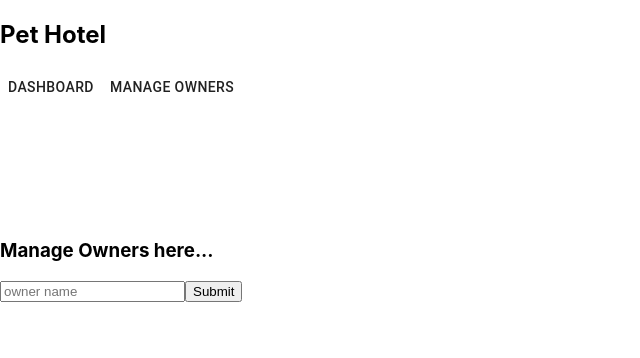
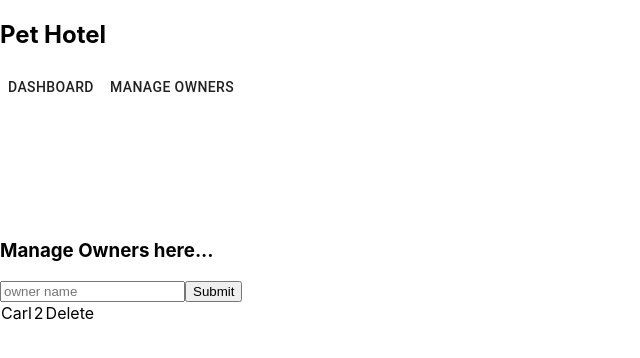
Before and after one commit to Johnshandsable/pet-hotel, a React (Create React App) app in the folder pet-hotel/: page /manage in a window 1280 px wide. Shown: the top 358 px of the page, without its empty margins (0-640 px from the left). Built offline with nearby package versions, Linux system fonts and the light colour scheme.

Commit message:
added a manageowner section

```diff
--- a/pet-hotel/src/components/AddOwnerForm/AddOwnerForm.jsx
+++ b/pet-hotel/src/components/AddOwnerForm/AddOwnerForm.jsx
@@ -5,7 +5,7 @@ function AddOwnerForm() {
   };
 
   return (
-    <form>
+    <form onSubmit={handleSubmit}>
       <input type="text" placeholder="owner name" />
       <button>Submit</button>
     </form>
--- a/pet-hotel/src/components/App/App.js
+++ b/pet-hotel/src/components/App/App.js
@@ -1,10 +1,5 @@
 import './App.css';
-import {
-  BrowserRouter as Router,
-  Route,
-  Redirect,
-  Switch,
-} from 'react-router-dom';
+import { BrowserRouter as Router, Route, Switch } from 'react-router-dom';
 
 // Components
 import Dashboard from '../Dashboard/Dashboard';
--- a/pet-hotel/src/components/HistoryTable/HistoryTable.jsx
+++ b/pet-hotel/src/components/HistoryTable/HistoryTable.jsx
@@ -1,10 +1,8 @@
-import axios from 'axios';
 import HistoryTableItem from './HistoryTableItem';
 
 function HistoryTable() {
   return (
-    <div className="history-table">
-      <table>
+    <table className="history-table">
       <thead>
         <tr>
           <th>Owner</th>
@@ -19,7 +17,6 @@ function HistoryTable() {
         <HistoryTableItem />
       </tbody>
     </table>
-    </div>
   );
 }
 
--- a/pet-hotel/src/components/ManageOwner/ManageOwner.jsx
+++ b/pet-hotel/src/components/ManageOwner/ManageOwner.jsx
@@ -1,10 +1,12 @@
 import AddOwnerForm from '../AddOwnerForm/AddOwnerForm';
+import OwnerTable from '../OwnerTable/OwnerTableItem';
 
 function ManageOwner() {
   return (
     <div>
       <h3>Manage Owners here...</h3>
       <AddOwnerForm />
+      <OwnerTable />
     </div>
   );
 }
--- /dev/null
+++ b/pet-hotel/src/components/OwnerTable/OwnerTableItem.jsx
@@ -0,0 +1,11 @@
+function OwnerTableItem() {
+  return (
+    <tr>
+      <td>Carl</td>
+      <td>2</td>
+      <td>Delete</td>
+    </tr>
+  );
+}
+
+export default OwnerTableItem;
```
Also changed, not shown: pet-hotel/src/components/OwnerTable/OwnerTable.jsx (added, +20 -0 lines). Lines whose indentation alone changed are shown as unchanged.
